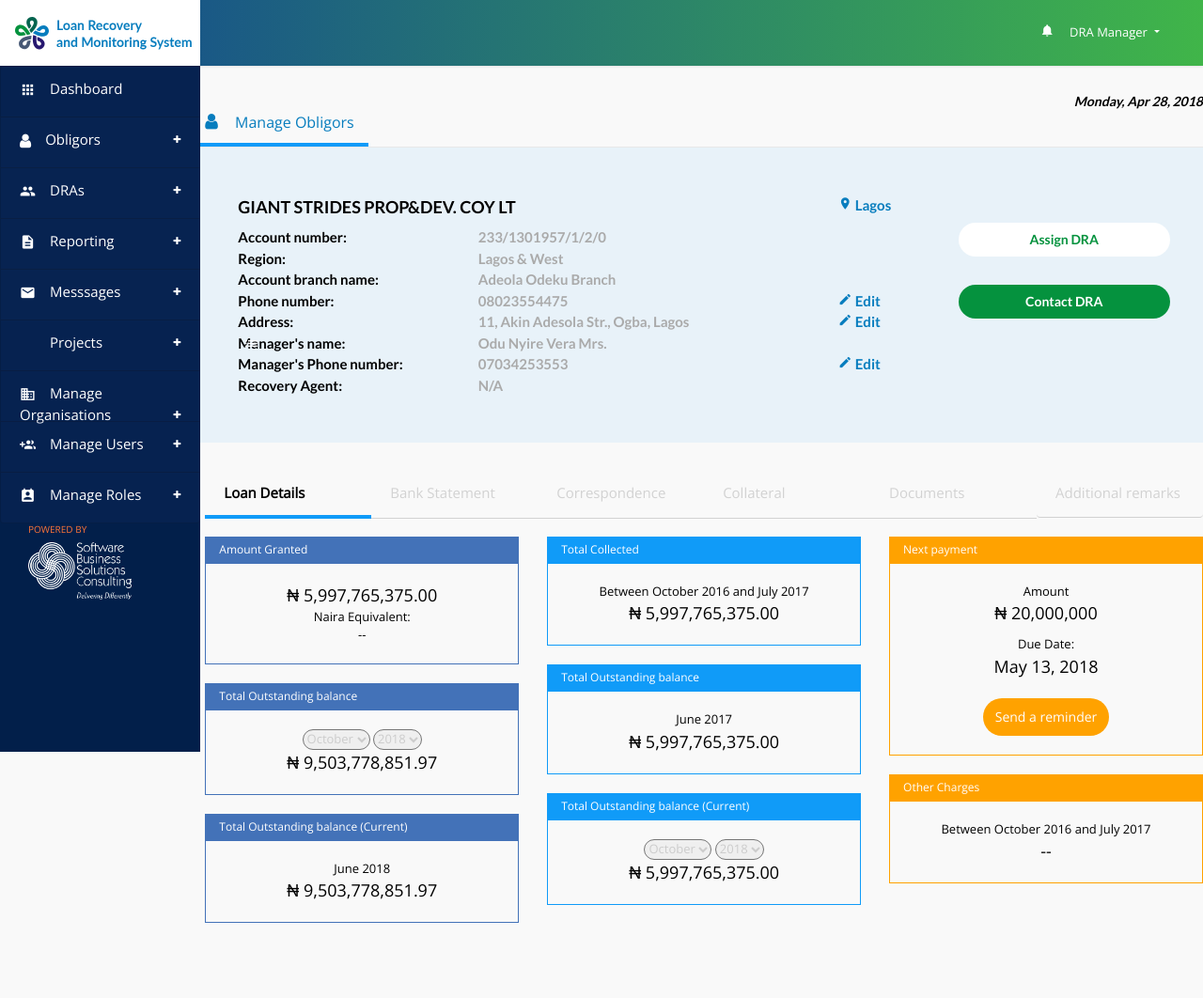
After one commit to 2kama/MyUI, a PHP site: page /viewobligor.php in a window 1280 px wide. The commit adds this page. Shown: the whole page at 94% size. Run offline with PHP 8.4, Linux system fonts and the light colour scheme.

Commit message:
Friday, 6th July - New Update

```diff
--- a/fcaal/css/main.css
+++ b/fcaal/css/main.css
@@ -353,6 +353,28 @@ form button {
   font-family: "Lato";
   margin-top: 60px;
   height: 36px;
+}
+
+a.btn.btnGreen, a.btn.btnGreenInverse {
+  background: #05923E;
+  background: var(--formBtncolor);
+  color: #fff;
+  color: var(--pure-white);
+  font-size: 14px;
+  font-size: var(--fs1);
+  -webkit-border-radius: 18px;
+  -ms-border-radius: 18px;
+  border-radius: 18px;
+  font-family: "Lato";
+  margin-top: 30px;
+  height: 36px;
+}
+
+a.btn.btnGreenInverse {
+  background: #fff;
+  background: var(--pure-white);
+  color: #05923E;
+  color: var(--formBtncolor);
 }
 
 .menuTab {
@@ -752,6 +774,128 @@ h6.companyName {
   margin-bottom: 10px;
 }
 
+.blueTop {
+  background: rgba(16, 155, 248, 0.07);
+  padding: 50px;
+  font-size: 15px;
+  font-size: var(--fs2);
+  font-family: "Lato";
+}
+.blueTop .col-md-10 {
+  font-size: 18px;
+  font-weight: 600;
+  font-weight: var(--fw_l);
+  margin-bottom: 7px;
+}
+.blueTop .col-md-2 {
+  color: #077DBE;
+  color: var(--color3);
+}
+.blueTop .col-md-6 {
+  color: #AAAAAA;
+}
+.blueTop .col-md-4 {
+  font-weight: 600;
+  font-weight: var(--fw_l);
+}
+
+.mishTab {
+  margin-top: 30px;
+}
+.mishTab .list-group {
+  flex-direction: row;
+  font-size: 15px;
+  font-size: var(--fs2);
+}
+.mishTab .list-group a {
+  background: transparent;
+  border: none;
+  border-bottom: 1px solid #d2d2d2;
+  color: #d2d2d2;
+}
+.mishTab .list-group a.active {
+  border-bottom: 4px solid #109BF8;
+  color: #000;
+  font-weight: 600;
+  font-weight: var(--fw_l);
+}
+
+.handHead {
+  color: #fff;
+  width: 100%;
+  padding: 5px 15px;
+  font-size: 12px;
+  margin-top: 20px;
+}
+
+.handBody {
+  text-align: center;
+  padding: 20px;
+  margin-bottom: 10px;
+}
+.handBody .smallBody {
+  font-size: 13px;
+  width: 100%;
+  margin: 0;
+}
+.handBody .smallBody select {
+  -webkit-border-radius: 12px;
+  -ms-border-radius: 12px;
+  border-radius: 12px;
+  color: #ccc;
+}
+.handBody .bigBody {
+  font-size: 18px;
+  width: 100%;
+  margin: 0;
+}
+
+.royalBlue .handHead {
+  background: #4372B8;
+}
+.royalBlue .handBody {
+  border: 1px solid #4372B8;
+}
+
+.sky .handHead {
+  background: #109BF8;
+}
+.sky .handBody {
+  border: 1px solid #109BF8;
+}
+
+.orange .handHead {
+  background: #FFA200;
+}
+.orange .handBody {
+  border: 1px solid #FFA200;
+}
+.orange button {
+  background: #FFA200;
+  color: #fff;
+  margin-top: 20px;
+}
+
+.superGreen .handHead {
+  background: #40B549;
+}
+.superGreen .handBody {
+  border: 1px solid #40B549;
+  text-align: left;
+}
+.superGreen .handBody p {
+  border-left: 2px solid #40B549;
+  margin-bottom: 10px;
+  padding-left: 10px;
+}
+
+.water .handHead {
+  background: #60D4C4;
+}
+.water .handBody {
+  border: 1px solid #60D4C4;
+}
+
 @media screen and (max-width: 768px) {
   .menuTab {
     margin-left: -100%;
--- /dev/null
+++ b/fcaal/viewobligor.php
@@ -0,0 +1,263 @@
+<?php include("header.php"); ?>
+
+
+
+
+
+
+
+
+	 <style>
+   	  body {
+   	  	 background: #f9f9f9;
+   	  }
+   </style>
+
+
+				<div class="container first">
+
+
+					<div class="row">
+
+						<div class="col-md-12 calendar">Monday, Apr 28, 2018</div>
+
+						<div class="col-md-12 pageHead">
+							<div class="topic">
+								<i class="fa fa-user"></i> Manage Obligors
+							</div>
+						</div>
+
+                    </div>
+
+
+                </div>
+
+
+                <div class="container blueTop">
+
+
+                    <div class="row">
+                        <div class="col-md-9">
+                            <div class="row">
+
+                                 <div class="col-md-10">GIANT STRIDES PROP&DEV. COY LT</div>
+                                 <div class="col-md-2"><i class="material-icons">room</i> Lagos</div>
+
+                                 <div class="col-md-4">Account number:</div>
+                                 <div class="col-md-6">233/1301957/1/2/0</div>
+                                 <div class="col-md-2"></div>
+
+                                 <div class="col-md-4">Region:</div>
+                                 <div class="col-md-6">Lagos & West</div>
+                                 <div class="col-md-2"></div>
+
+                                 <div class="col-md-4">Account branch name:</div>
+                                 <div class="col-md-6">Adeola Odeku Branch</div>
+                                 <div class="col-md-2"></div>
+
+                                 <div class="col-md-4">Phone number:</div>
+                                 <div class="col-md-6">08023554475</div>
+                                 <div class="col-md-2"><i class="material-icons">edit</i> Edit</div>
+
+                                 <div class="col-md-4">Address:</div>
+                                 <div class="col-md-6">11, Akin Adesola Str., Ogba, Lagos</div>
+                                 <div class="col-md-2"><i class="material-icons">edit</i> Edit</div>
+
+                                 <div class="col-md-4">Manager's name:</div>
+                                 <div class="col-md-6">Odu Nyire Vera Mrs.</div>
+                                 <div class="col-md-2"></div>
+
+                                 <div class="col-md-4">Manager's Phone number:</div>
+                                 <div class="col-md-6">07034253553</div>
+                                 <div class="col-md-2"><i class="material-icons">edit</i> Edit</div>
+
+                                 <div class="col-md-4">Recovery Agent:</div>
+                                 <div class="col-md-6">N/A</div>
+                                 <div class="col-md-2"></div>
+
+                            </div>
+                        </div>
+
+                        <div class="col-md-3">
+                            <a class="btn btnGreenInverse btn-block">Assign DRA</a>
+
+                            <a class="btn btnGreen btn-block">Contact DRA</a>
+                        </div>
+                    </div>
+
+
+                </div>
+
+
+
+
+
+                <div class="container mishTab">
+                    <div class="row">
+                        <div class="col-12">
+                            <div class="list-group" id="list-tab" role="tablist">
+                            <a class="list-group-item list-group-item-action active" id="list-loan-list" data-toggle="list" href="#list-loan" role="tab" aria-controls="loan">Loan Details</a>
+                            <a class="list-group-item list-group-item-action" id="list-bank-list" data-toggle="list" href="#list-bank" role="tab" aria-controls="bank">Bank Statement</a>
+                            <a class="list-group-item list-group-item-action" id="list-correspond-list" data-toggle="list" href="#list-correspond" role="tab" aria-controls="correspond">Correspondence</a>
+                            <a class="list-group-item list-group-item-action" id="list-collateral-list" data-toggle="list" href="#list-collateral" role="tab" aria-controls="collateral">Collateral</a>
+                            <a class="list-group-item list-group-item-action" id="list-docu-list" data-toggle="list" href="#list-docu" role="tab" aria-controls="docu">Documents</a>
+                            <a class="list-group-item list-group-item-action" id="list-addition-list" data-toggle="list" href="#list-addition" role="tab" aria-controls="addition">Additional remarks</a>
+                            </div>
+                        </div>
+                        <div class="col-12">
+                            <div class="tab-content" id="nav-tabContent">
+
+                            <div class="tab-pane fade show active" id="list-loan" role="tabpanel" aria-labelledby="list-loan-list">
+                                <div class="row">
+
+                                    <div class="col-md-4 royalBlue">
+                                        <div class="handHead">Amount Granted</div>
+                                        <div class="handBody">
+                                            <p class="bigBody">₦ 5,997,765,375.00</p>
+                                            <p class="smallBody">Naira Equivalent:<br>--</p>
+                                        </div>
+
+                                        <div class="handHead">Total Outstanding balance</div>
+                                        <div class="handBody">
+                                            <p class="smallBody">
+                                                <select name="" id="">
+                                                    <option value="">October</option>
+                                                </select>
+
+                                                <select name="" id="">
+                                                    <option value="">2018</option>
+                                                </select>
+                                            </p>
+                                            <p class="bigBody">₦ 9,503,778,851.97</p>
+
+                                        </div>
+
+                                        <div class="handHead">Total Outstanding balance (Current)</div>
+                                        <div class="handBody">
+                                            <p class="smallBody">June 2018</p>
+                                            <p class="bigBody">₦ 9,503,778,851.97</p>
+                                        </div>
+
+
+                                    </div>
+
+
+
+                                    <div class="col-md-4 sky">
+                                    <div class="handHead">Total Collected</div>
+                                        <div class="handBody">
+                                        <p class="smallBody">Between October 2016 and July 2017</p>
+                                            <p class="bigBody">₦ 5,997,765,375.00</p>
+
+                                        </div>
+
+                                        <div class="handHead">Total Outstanding balance</div>
+                                        <div class="handBody">
+                                            <p class="smallBody">June 2017</p>
+                                            <p class="bigBody">₦ 5,997,765,375.00</p>
+
+                                        </div>
+
+                                        <div class="handHead">Total Outstanding balance (Current)</div>
+                                        <div class="handBody">
+                                            <p class="smallBody">
+                                                <select name="" id="">
+                                                    <option value="">October</option>
+                                                </select>
+
+                                                <select name="" id="">
+                                                    <option value="">2018</option>
+                                                </select>
+                                            </p>
+                                            <p class="bigBody">₦ 5,997,765,375.00</p>
+                                        </div>
+                                    </div>
+
+                                    <div class="col-md-4 orange">
+
+                                        <div class="handHead">Next payment</div>
+                                        <div class="handBody">
+                                            <p class="smallBody">Amount</p>
+                                            <p class="bigBody">₦ 20,000,000</p>
+
+                                            <p class="smallBody" style="margin-top:10px;">Due Date:</p>
+                                            <p class="bigBody">May 13, 2018</p>
+
+                                            <button class="btn">Send a reminder</button>
+
+                                        </div>
+
+
+                                        <div class="handHead">Other Charges</div>
+                                        <div class="handBody">
+                                            <p class="smallBody">Between October 2016 and July 2017</p>
+                                            <p class="bigBody">--</p>
+
+                                        </div>
+
+                                    </div>
+
+                                </div>
+                            </div>
+
+                            <div class="tab-pane fade" id="list-bank" role="tabpanel" aria-labelledby="list-bank-list">...</div>
+                            <div class="tab-pane fade" id="list-correspond" role="tabpanel" aria-labelledby="list-correspond-list">...</div>
+
+                            <div class="tab-pane fade" id="list-collateral" role="tabpanel" aria-labelledby="list-collateral-list">
+
+                                 <div class="row">
+                                     <div class="col-md-12 superGreen">
+                                        <div class="handHead">Collateral/Security Details</div>
+                                        <div class="handBody">
+                                            <p class="smallBody">Legal Mortgage over proeprty located at plot 1760 jimmy carter street asokoro, abuja c of o FCT/ABU/PL/323 valued at 975M FSV.</p>
+                                            <p class="smallBody">LM over property located at plot 909 cadesr=tral zone AO3 Aguta close area 11 Garki Abuja covered with c of o No. FCT/ABU/CR-586 valued at N675M FSV.</p>
+
+                                        </div>
+                                     </div>
+                                 </div>
+
+                                 <div class="row">
+                                     <div class="col-md-4 water">
+                                         <div class="handHead">Open Market Value of Security</div>
+                                         <div class="handBody">
+                                             <p class="bigBody">₦ 5,997,765,375.00</p>
+                                         </div>
+                                     </div>
+
+                                     <div class="col-md-4 water">
+                                         <div class="handHead">Forced Sale Value of Security</div>
+                                         <div class="handBody">
+                                             <p class="bigBody">₦ 3,685,000,000.00</p>
+                                         </div>
+                                     </div>
+
+                                     <div class="col-md-4 water">
+                                         <div class="handHead">Current Status of Collateral</div>
+                                         <div class="handBody">
+                                             <p class="bigBody">A</p>
+                                         </div>
+                                     </div>
+                                 </div>
+
+                            </div>
+
+                            <div class="tab-pane fade" id="list-docu" role="tabpanel" aria-labelledby="list-docu-list">...</div>
+                            <div class="tab-pane fade" id="list-addition" role="tabpanel" aria-labelledby="list-addition-list">...</div>
+                            </div>
+                        </div>
+                    </div>
+                </div>
+
+
+
+
+
+
+
+
+
+
+
+
+
+<?php include("footer.php"); ?>
```
Also changed, not shown: 1 other file.
